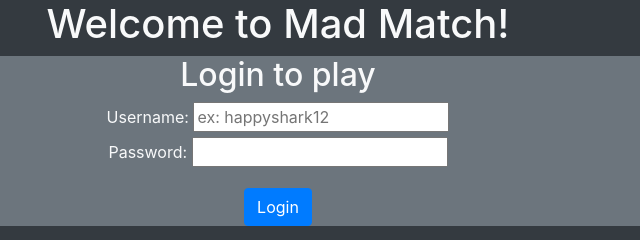
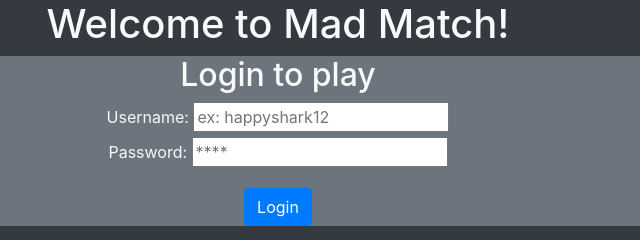
Before and after one commit to hhellwig/my-startup, a plain HTML site: page login.html in a window 1280 px wide. Shown: the top 240 px of the page, 362-1002 px from the left. Drawn offline with nearby package versions, Linux system fonts and the light colour scheme.

Commit message:
Update(html) minor text alteration

```diff
--- a/login.html
+++ b/login.html
@@ -33,7 +33,7 @@
                         </li>
                         <li>
                         <label for="password">Password: </label>
-                        <input type="password" id="password" name="password" />
+                        <input type="password" id="password" name="password" placeholder="****"/>
                         </li>
                     </ul>
                     <button type="submit" class="btn btn-primary">Login</button>
```
